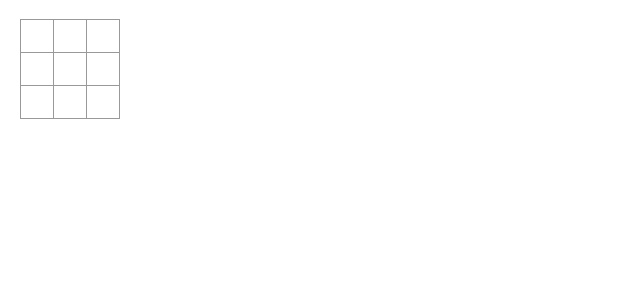
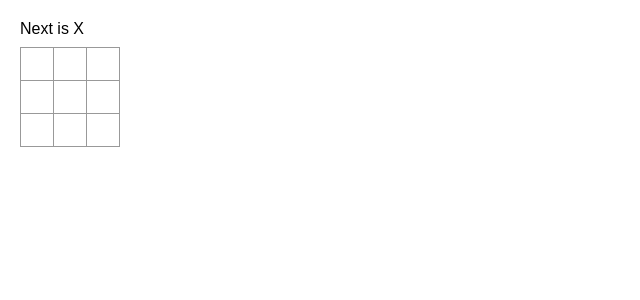
Before and after one commit to youngmoneee/ReactPractice, a React (Create React App) app in the folder tictactoe/: page / in a window 1280 px wide. Shown: the top 300 px of the page, without its empty margins (0-640 px from the left). Built offline with nearby package versions, Linux system fonts and the light colour scheme; the HTML template or start-up script is replaced by a standard one.

Commit message:
Next or Winner - Rendering

```diff
--- a/tictactoe/src/App.js
+++ b/tictactoe/src/App.js
@@ -38,8 +38,7 @@ export default function Board() {
         ]
         for (let i = 0; i < lines.length; ++i) {
             const [a, b, c] = lines[i];
-            if (square[a] === square[b] && square[b] === square[c] && square[c] === square[a])
-                return true;
+            if (square[a] && square[a] === square[b] && square[a] === square[c]) return true;
         }
         return null;
     }
@@ -48,6 +47,7 @@ export default function Board() {
 
     return (
         <>
+            <div className="status">{ status }</div>
             <div className="row">
                 <Square value={ state[0] } clickButton={ () => clickState(0) } />
                 <Square value={ state[1] } clickButton={ () => clickState(1) } />
```
